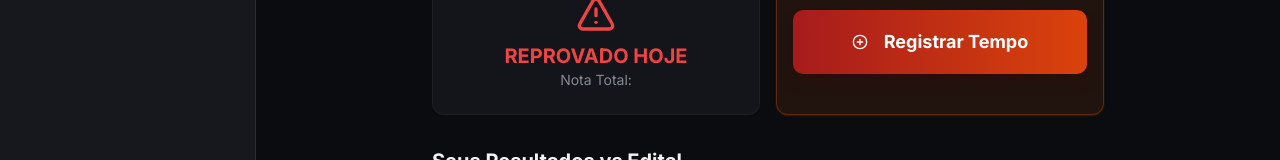
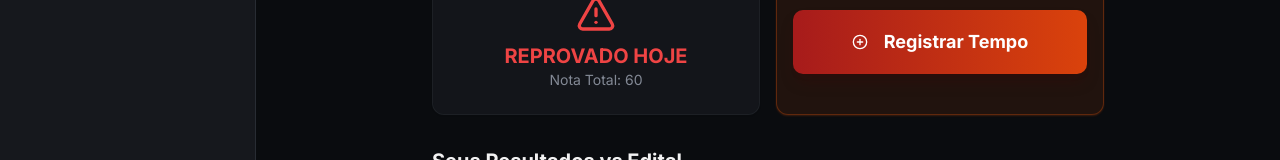
Before and after one commit to bininpython/bombeiro, a Next.js app: page /dashboard in a window 1280 px wide. Shown: the part 219-379 px from the top of the page. Built offline with nearby package versions, Linux system fonts and the light colour scheme; no server answers; the database is empty.

Commit message:
fix: resolve TS errors for FinalScoreResult property names in dashboard

```diff
--- a/src/app/(protected)/dashboard/page.tsx
+++ b/src/app/(protected)/dashboard/page.tsx
@@ -71,7 +71,7 @@ export default async function DashboardPage() {
   const diffTime = Math.abs(tafDate.getTime() - today.getTime());
   const diffDays = Math.ceil(diffTime / (1000 * 60 * 60 * 24));
 
-  const isApproved = finalScoreResult.passing;
+  const isApproved = finalScoreResult.allTestsPassing;
 
   return (
     <div className="space-y-8 animate-fade-in max-w-2xl mx-auto pb-10">
@@ -91,13 +91,13 @@ export default async function DashboardPage() {
             <>
               <CheckCircle2 className="h-10 w-10 text-green-500 mb-2" />
               <h2 className="text-xl font-bold text-green-500">APROVADO HOJE</h2>
-              <p className="text-sm text-muted-foreground">Nota Total: {finalScoreResult.totalScore}</p>
+              <p className="text-sm text-muted-foreground">Nota Total: {finalScoreResult.rawScoreSum}</p>
             </>
           ) : (
             <>
               <AlertTriangle className="h-10 w-10 text-red-500 mb-2" />
               <h2 className="text-xl font-bold text-red-500">REPROVADO HOJE</h2>
-              <p className="text-sm text-muted-foreground">Nota Total: {finalScoreResult.totalScore}</p>
+              <p className="text-sm text-muted-foreground">Nota Total: {finalScoreResult.rawScoreSum}</p>
             </>
           )}
         </Card>
```
